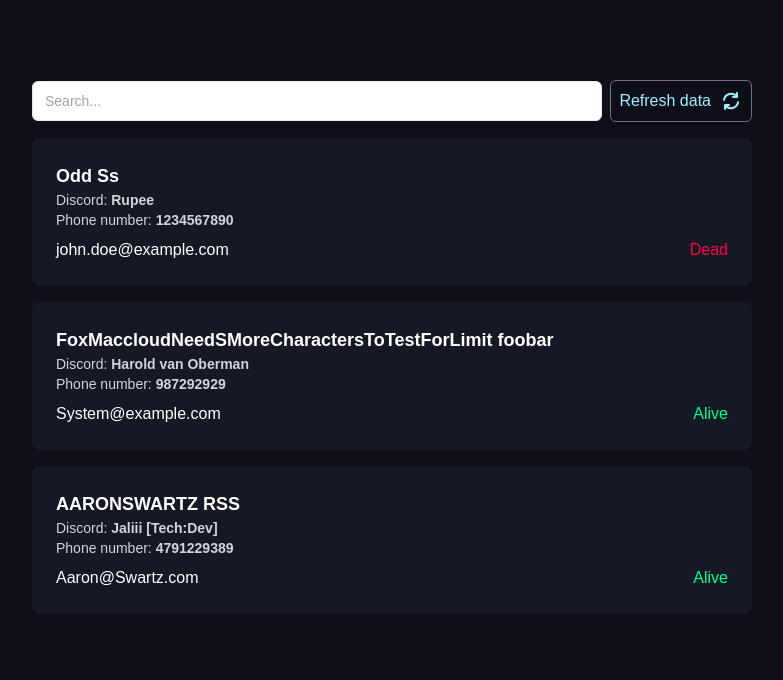
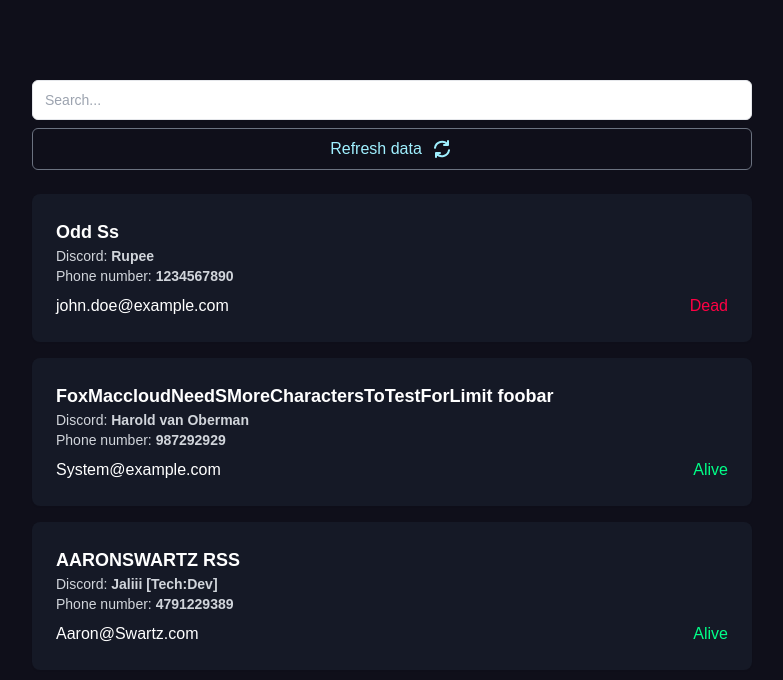
Before and after one commit to EventAccess/Crewgrensesnitt, a Next.js app in the folder frontend/: page /info/ in a window 1280 px wide. Shown: the top 680 px of the page, without its empty margins (248-1031 px from the left). Built offline with nearby package versions, Linux system fonts and the light colour scheme.

Commit message:
moved-refresh-button

```diff
--- a/frontend/app/_components/Table.tsx
+++ b/frontend/app/_components/Table.tsx
@@ -90,7 +90,9 @@ const Table = () => {
                     value={searchTerm}
                     onChange={(foo) => setSearchTerm(foo.target.value)}
                     className="w-full" />
-                <Button handleOnClick={handleOnClick} className="border border-[#A0F0FF] text-[#A0F0FF] hover:bg-[#2A2A40]" icon={<RefreshIcon />} buttonName="Refresh data" />
+            </div>
+            <div className="py-2">
+                <Button handleOnClick={handleOnClick} className="borderborder-[#A0F0FF] text-[#A0F0FF] hover:bg-[#0f0f1f] w-full gap-2 items-center justify-center" icon={<RefreshIcon />} buttonName="Refresh data" />
             </div>
             <div>
                 {filteredList.map((crewMember, index) => (
```
